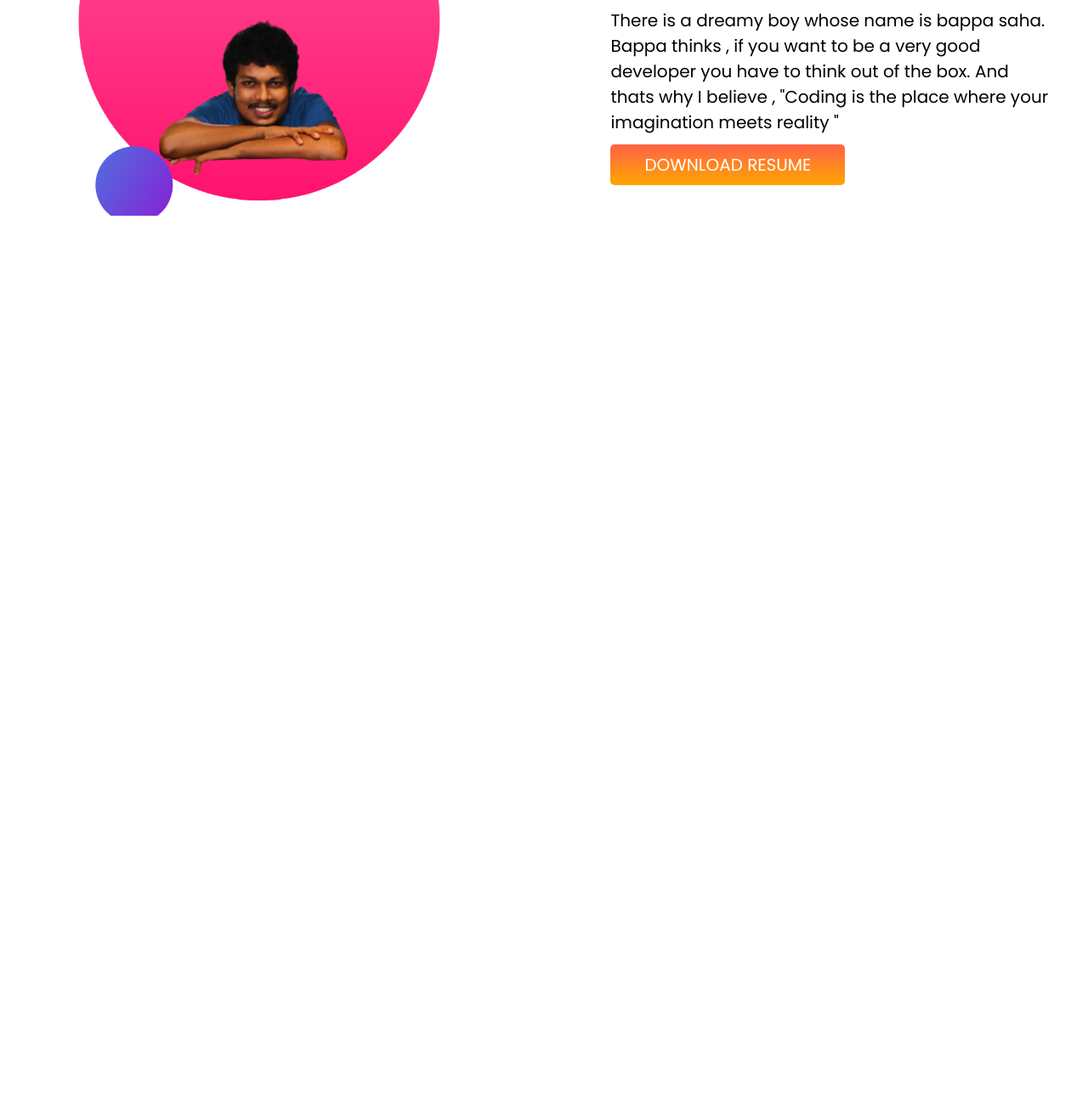
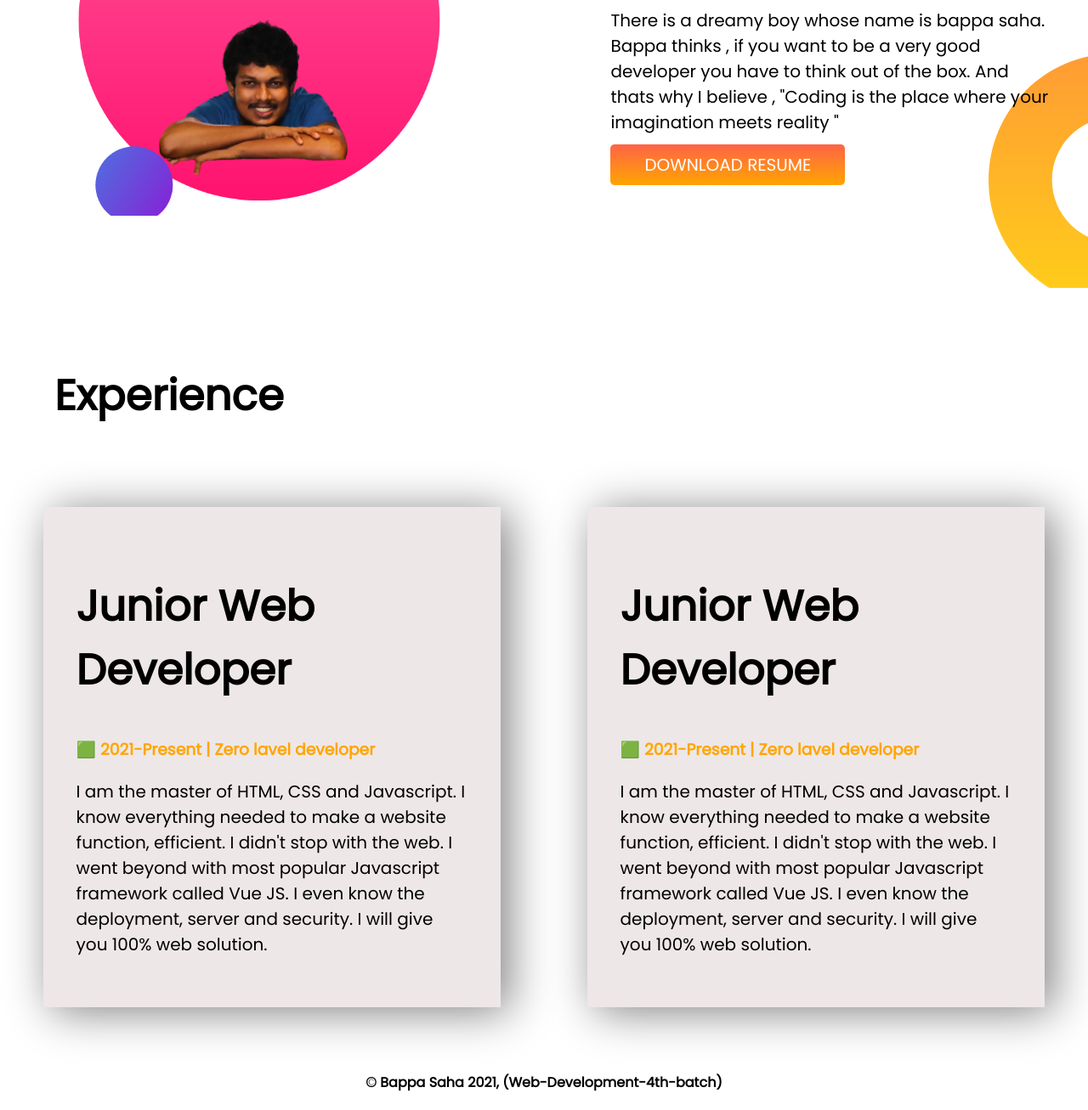
Before and after one commit to bappasahabapi0/devloper-portfolio, a plain HTML site: page index.html in a window 1280 px wide. Shown: the part 867-2174 px from the top of the page at 85% size. Before the commit the page ends 1206 px from the top, so only its background shows below. Drawn offline with Linux system fonts and the light colour scheme.

Commit message:
experience and footer is added

```diff
--- a/index.html
+++ b/index.html
@@ -16,19 +16,20 @@
 
 <body>
     <!-- Top Banner Section Start  -->
-    <section>
-        <div class="half-width">
+    <section class=" bg-top-banner flexiable-section">
+        <div class=" half-width">
             <h1>Welcome To 👇</h1>
             <h1><span>Bappa Saha</span> Website</h1>
             <h3>🟩 Web Developer | Programmer </h3>
             <p>
                 Me an encedentist boy and
-                don't like to introduce myself and never proof to be good for everyone but i'm the best for them who
+                don't like to introduce myself and never proof to be good enough for everyone but i'm the best for them
+                who
                 understand me. Never Quit because idea comes in last minutes! Fear is not good for Great , Where good is
                 the
                 enemy of great ◽◾▪
             </p>
-            <a href="#"> Hire me </a>
+            <a target="_blank" href="https://github.com/bappasahabapi"> Hire me </a>
         </div>
         <div class="half-width">
             <img src="images/my-bg.png" alt="image">
@@ -37,7 +38,7 @@
     <!-- Top Banner Section End  -->
 
     <!-- Ddream Big Section Start  -->
-    <section class="bg-dream-banner">
+    <section class="bg-dream-banner flexiable-section ">
         <div class="half-width">
             <img src="images/3.png" alt="image">
         </div>
@@ -51,11 +52,47 @@
                 "Coding is the place where your imagination meets reality "
 
             </p>
-            <a href="#"> download resume </a>
+            <a target="_blank" href="https://github.com/bappasahabapi"> download resume </a>
         </div>
     </section>
+    <!--------------------------------------- Ddream Big Section End --------------------- -->
 
-    <!-- Ddream Big Section End  -->
+
+    <!---------------------------------------  Experience Start --------------------- -->
+    <section class="experience-section">
+        <h1 class="ex-heading">Experience</h1>
+        <div class="flexiable-section ">
+            <div class="half-width shadow">
+                <h1>Junior Web Developer</h1>
+                <h3 class="orange"> 🟩 2021-Present | Zero lavel developer</h3>
+                <p>
+                    I am the master of HTML, CSS and Javascript. I know everything needed to make a website function,
+                    efficient.
+                    I didn't stop with the web. I went beyond with most popular Javascript framework called Vue JS. I
+                    even
+                    know
+                    the deployment, server and security. I will give you 100% web solution.
+                </p>
+            </div>
+            <div class="half-width shadow">
+                <h1>Junior Web Developer</h1>
+                <h3 class="orange">🟩 2021-Present | Zero lavel developer</h3>
+                <p>
+                    I am the master of HTML, CSS and Javascript. I know everything needed to make a website function,
+                    efficient.
+                    I didn't stop with the web. I went beyond with most popular Javascript framework called Vue JS. I
+                    even
+                    know
+                    the deployment, server and security. I will give you 100% web solution.
+                </p>
+            </div>
+        </div>
+    </section> <br>
+    <footer>
+        © Bappa Saha 2021, (Web-Development-4th-batch)
+    </footer>
+
+    <!---------------------------------------  Experience End --------------------- -->
 
 
 
--- a/style.css
+++ b/style.css
@@ -13,12 +13,16 @@ p{
 span{
     color: orange;
 }
-section{
+
+.flexiable-section{
 
     display: flex;
-    background-image: url(images/top-banner.png);
     background-repeat: no-repeat;
     /* background-color: plum; */
+}
+.bg-top-banner{
+    background-image: url(images/top-banner.png);
+
 }
 .half-width{
     margin-left: 40px;
@@ -40,11 +44,35 @@ a{
     color: white;
     background-image:linear-gradient(tomato, orange);
     border-radius: 5px;
+    cursor: pointer;
 }
 .bg-dream-banner{
-    background-image: url(images/dream-bg);
+    background-image: url(images/dream-bg.png);
     background-repeat: no-repeat;
     background-position: right;
     background-position-y:300px;
 
 }
+.experience-section{
+   /* background-color: plum; */
+}
+.ex-heading{
+    margin-left: 5%;
+    margin-top: 7%;
+}
+.orange{
+    color: orange;
+}
+.shadow{
+    width: 40%;
+    margin: 4%;
+    background-color: rgb(238, 231, 231);
+    box-shadow: 10px 5px 50px gray;
+}
+footer{
+    text-align: center;
+    font-family: 'Poppins', sans-serif;
+    font-weight: 700;
+    margin-bottom: 20px;
+    /* background-color:plum ; */
+}
```
